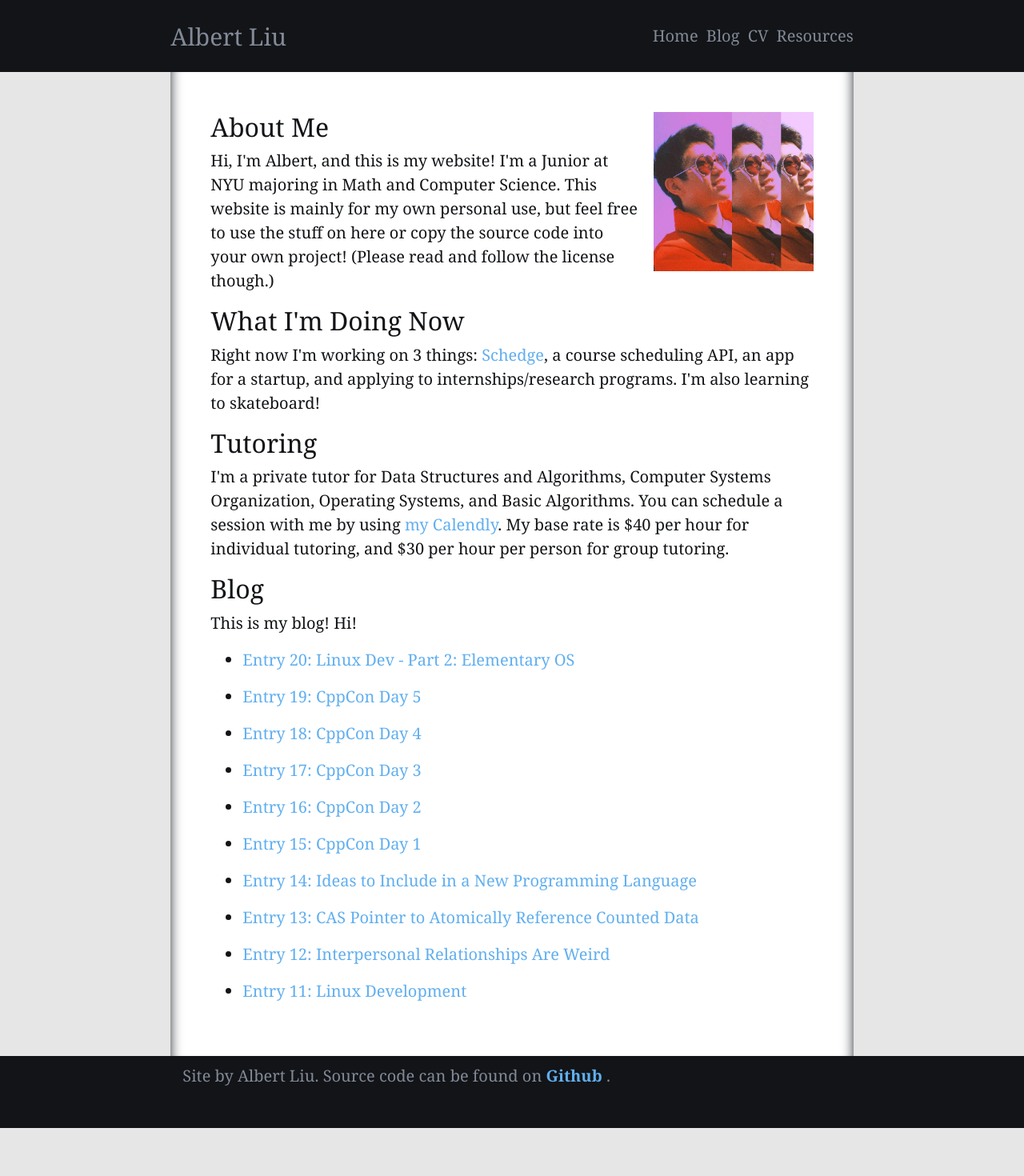
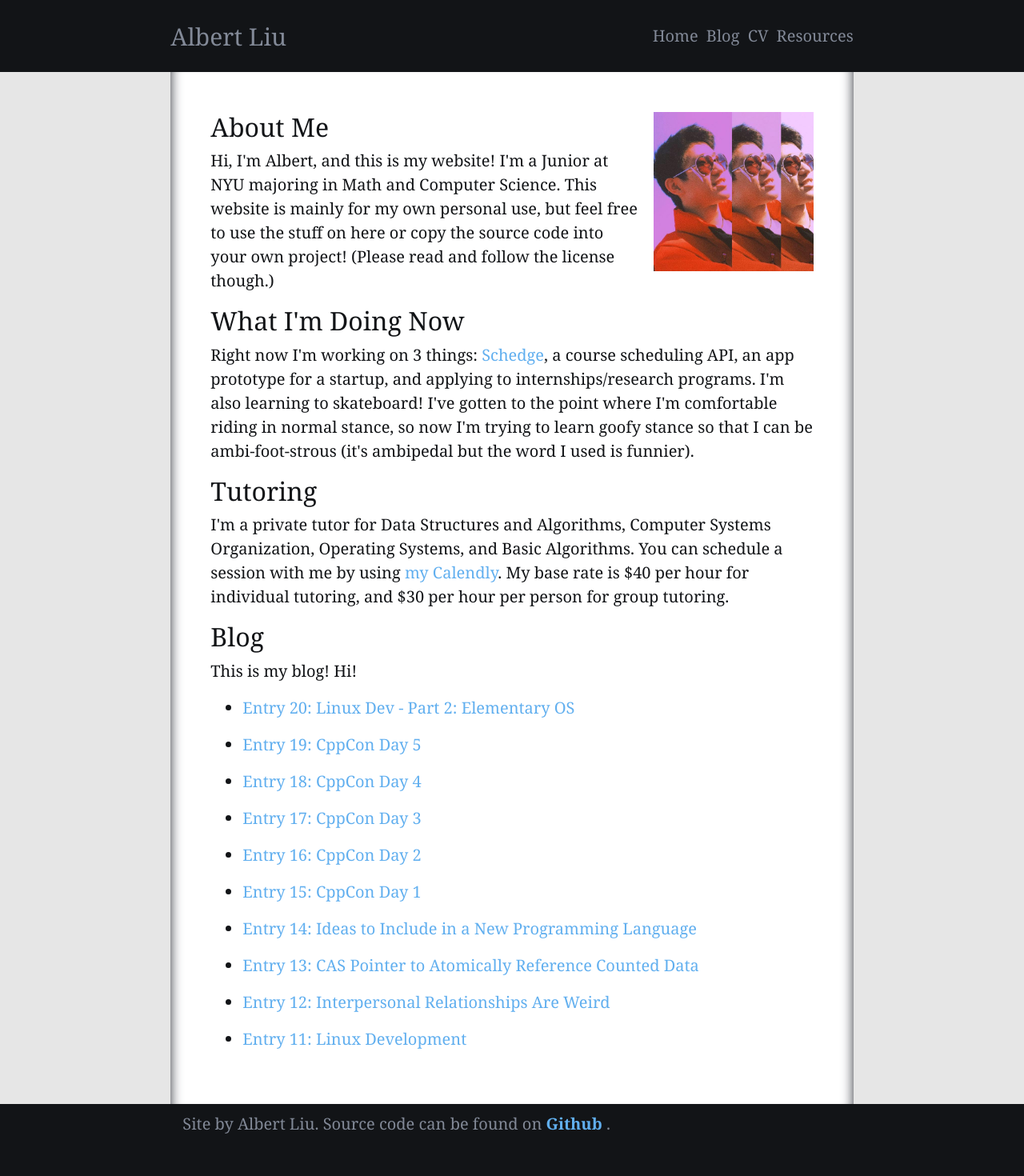
Before and after one commit to A1Liu/a1liu.github.io, a Jekyll site: the page built from index.html, in a window 1280 px wide. Shown: the whole page at 80% size. Built offline with Jekyll 4.4.1, drawn with Linux system fonts in a browser that asks for light colours; before the commit the page ends 1410 px from its top, so only the background shows below that.

Commit message:
added more info to 'now' section

```diff
--- a/index.html
+++ b/index.html
@@ -27,8 +27,11 @@ permalink: /
   </h2>
   <p>
     Right now I'm working on 3 things: <a href="https://github.com/NicholasLYang/schedge">Schedge</a>,
-    a course scheduling API, an app for a startup, and applying to internships/research
-    programs. I'm also learning to skateboard!
+    a course scheduling API, an app prototype for a startup, and applying to
+    internships/research programs. I'm also learning to skateboard! I've gotten
+    to the point where I'm comfortable riding in normal stance, so now I'm trying
+    to learn goofy stance so that I can be ambi-foot-strous (it's ambipedal but
+    the word I used is funnier).
   </p>
 
   <h2> Tutoring </h2>
```
